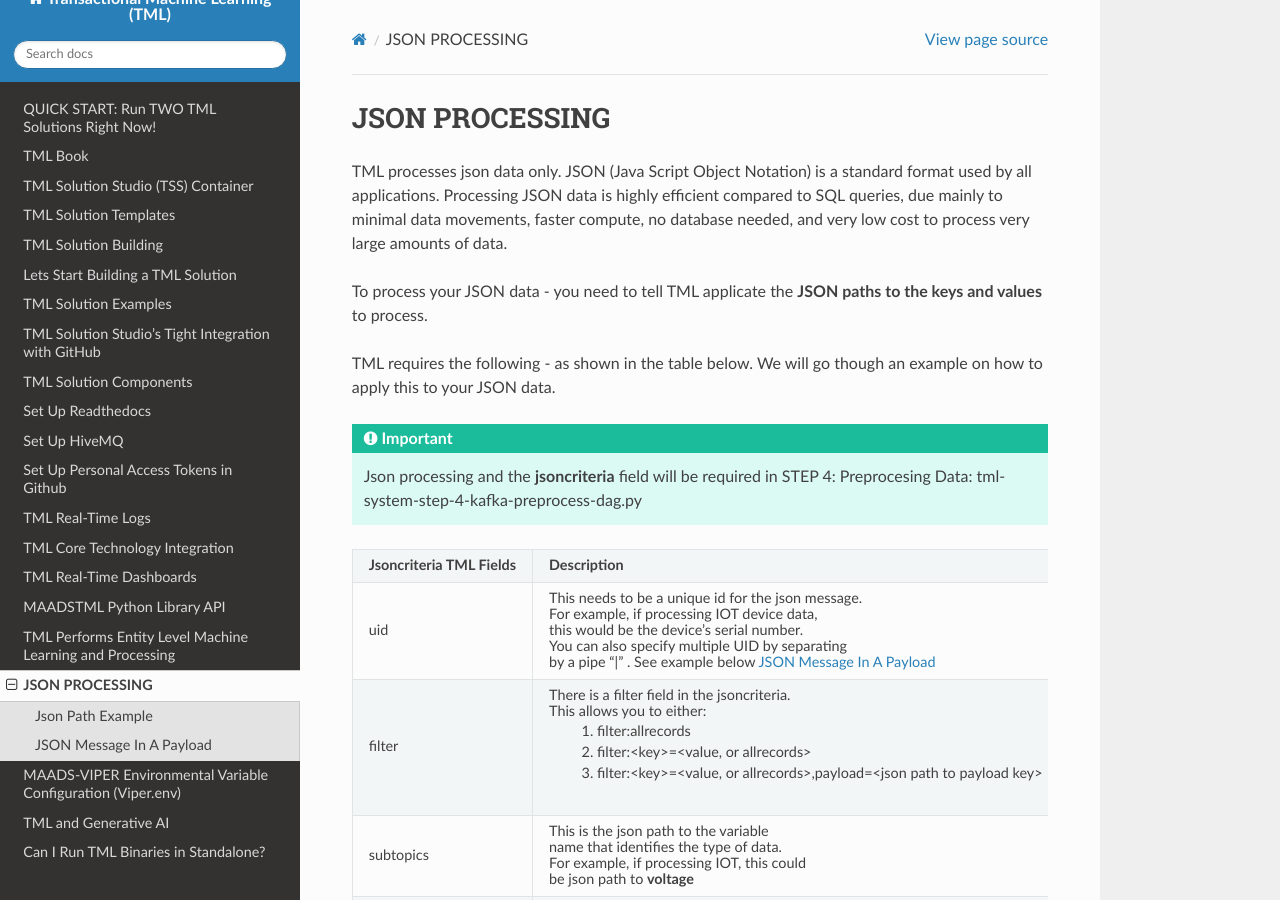
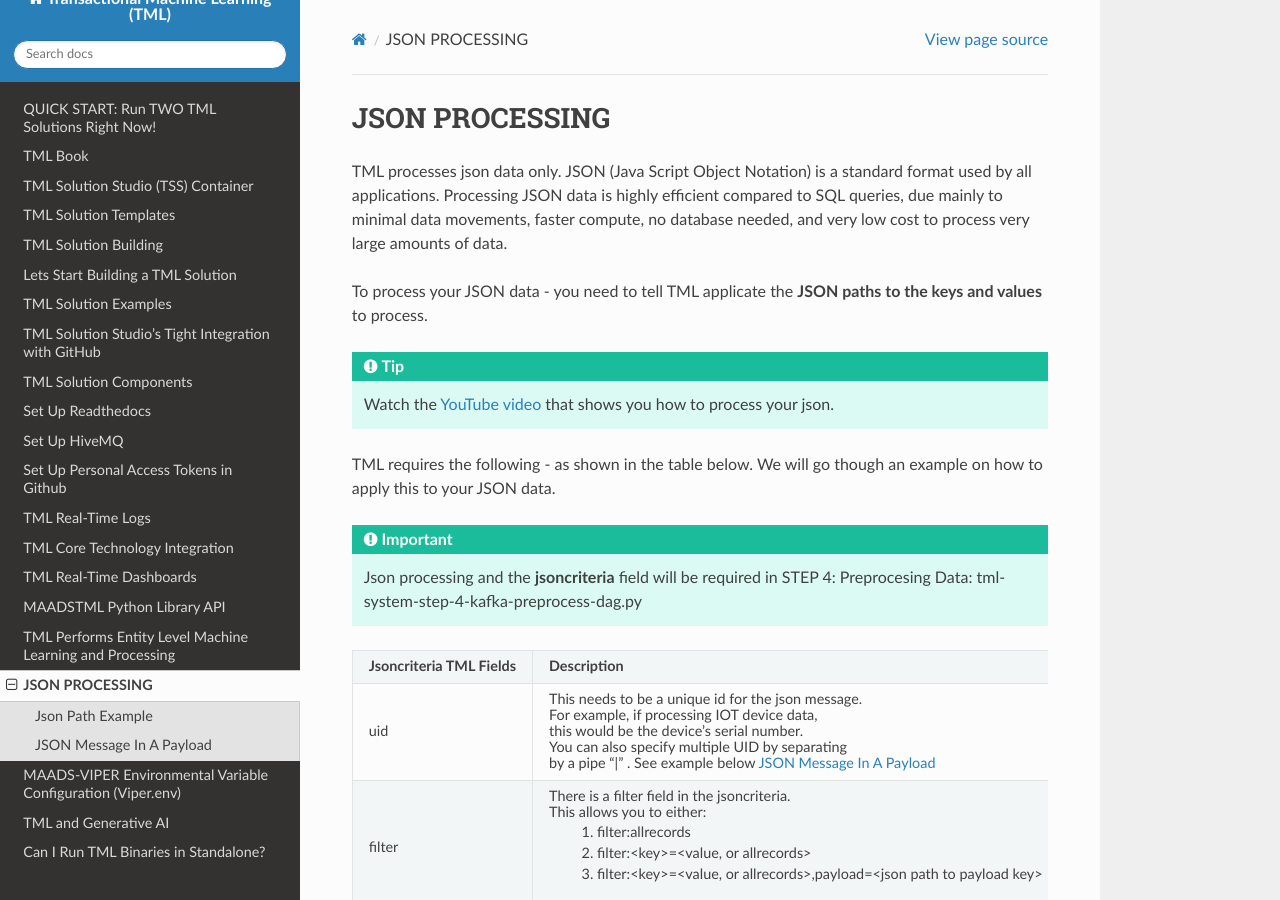
Before and after one commit to smaurice101/readthedocs, a Sphinx documentation site: the page built from docs/source/jsonprocessing.rst, in a window 1280 px wide and 900 px high. Built offline with Sphinx 7.4.7 and the Read the Docs theme 3.1.0, drawn with Linux system fonts in a browser that asks for light colours.

Commit message:
Update jsonprocessing.rst

```diff
--- a/docs/source/jsonprocessing.rst
+++ b/docs/source/jsonprocessing.rst
@@ -4,6 +4,9 @@
 TML processes json data only.  JSON (Java Script Object Notation) is a standard format used by all applications.  Processing JSON data is highly efficient compared to SQL queries, due mainly to minimal data movements, faster compute, no database needed, and very low cost to process very large amounts of data.
 
 To process your JSON data - you need to tell TML applicate the **JSON paths to the keys and values** to process.
+
+.. tip::
+   Watch the `YouTube video <https://www.youtube.com/watch?v=3s5-7tiE1-s>`_ that shows you how to process your json.
 
 TML requires the following - as shown in the table below. We will go though an example on how to apply this to your JSON data.
 
```
